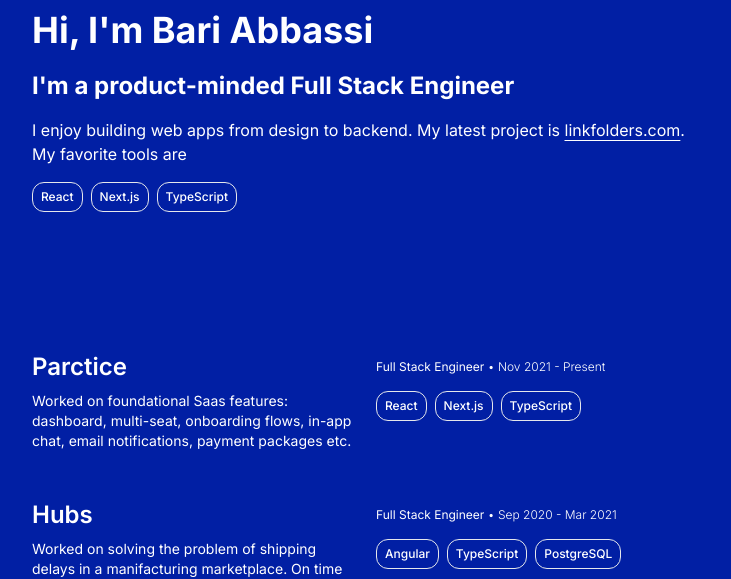
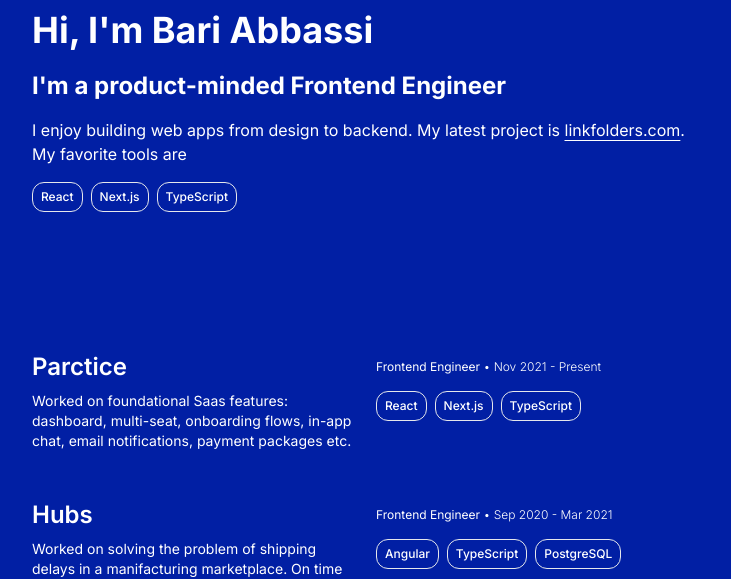
Before and after one commit to byabari/byabari, a Next.js app: page / in a window 1280 px wide. Shown: the part 175-754 px from the top of the page, without its empty margins (274-1005 px from the left). Built offline with nearby package versions, Linux system fonts and the light colour scheme.

Commit message:
update page.js and Resume.js

```diff
--- a/app/page.js
+++ b/app/page.js
@@ -8,7 +8,7 @@ export default function HomePage() {
           Hi, I'm Bari Abbassi
         </h1>
         <h2 className="text-xl sm:text-2xl font-bold mb-4">
-          I'm a product-minded Full Stack Engineer
+          I'm a product-minded Frontend Engineer
         </h2>
         <p className="mb-4">
           I enjoy building web apps from design to backend. My latest project is{" "}
--- a/components/Resume.js
+++ b/components/Resume.js
@@ -61,7 +61,7 @@ export default function Resume() {
           jobDescription="Worked on foundational Saas features: dashboard, multi-seat,
           onboarding flows, in-app chat, email notifications, payment packages
           etc."
-          jobTitle="Full Stack Engineer"
+          jobTitle="Frontend Engineer"
           startDate="Nov 2021"
           endDate="Present"
           technologies={["React", "Next.js", "TypeScript"]}
@@ -70,7 +70,7 @@ export default function Resume() {
           companyName="Hubs"
           companyWebsite="https://hubs.com"
           jobDescription="Worked on solving the problem of shipping delays in a manifacturing marketplace. On time shipping ratio rose from 87% to 92%."
-          jobTitle="Full Stack Engineer"
+          jobTitle="Frontend Engineer"
           startDate="Sep 2020"
           endDate="Mar 2021"
           technologies={["Angular", "TypeScript", "PostgreSQL"]}
```
